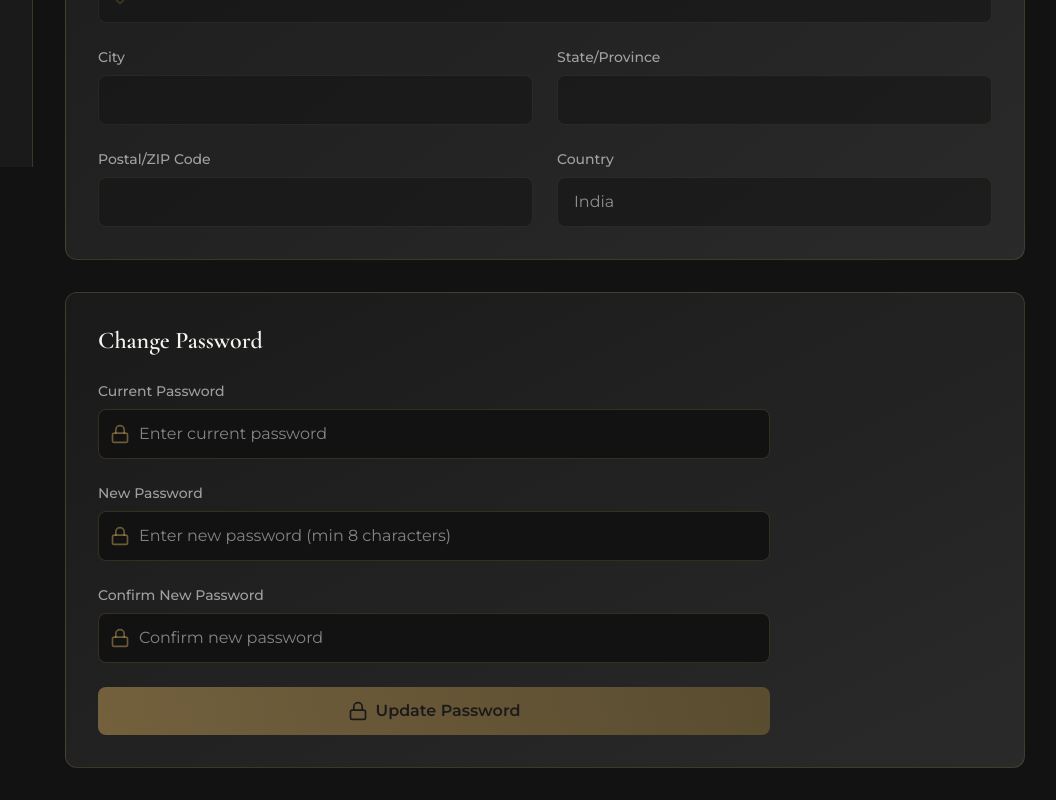
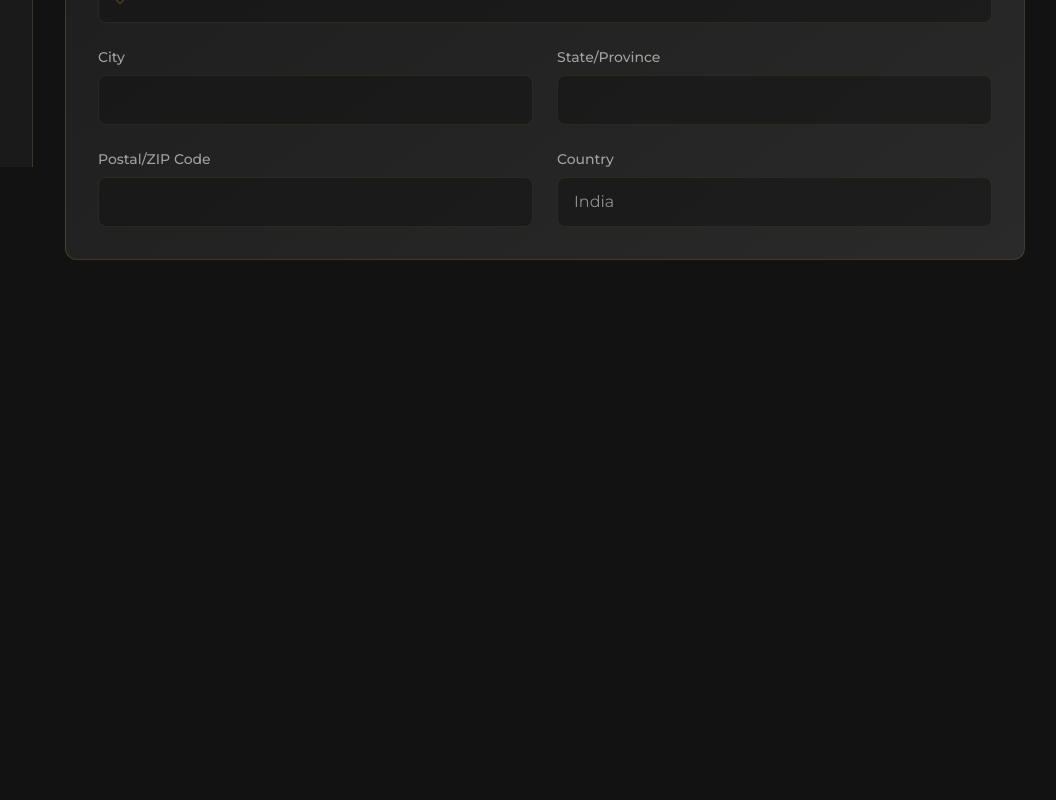
Before and after one commit to dhir4j/gold-obsidian-logistics, a Next.js app: page /dashboard/profile in a window 1280 px wide. Shown: the part 633-1433 px from the top of the page, without its empty margins (223-1279 px from the left). After the commit the page ends 925 px from the top, so only its background shows below. Built offline with nearby package versions, Linux system fonts and the light colour scheme.

Commit message:
fix domestic pricing issue

```diff
--- a/app/booking/page.tsx
+++ b/app/booking/page.tsx
@@ -517,8 +517,9 @@ export default function BookingPage() {
                     className="w-full px-4 py-3 bg-[#121212] border border-[#C5A059]/20 rounded-lg text-[#F5F5F0] focus:outline-none focus:border-[#C5A059] transition-colors"
                   >
                     <option value="">Select service</option>
-                    <option value="Surface">Surface</option>
-                    <option value="Express">Express</option>
+                    <option value="Express">Express (up to 5 kg)</option>
+                    <option value="Surface">Surface Cargo</option>
+                    <option value="Air">Air Cargo</option>
                   </select>
                 </div>
               )}
--- a/app/dashboard/booking/page.tsx
+++ b/app/dashboard/booking/page.tsx
@@ -379,8 +379,9 @@ export default function DashboardBookingPage() {
                 <label className={labelClass}>Service Type *</label>
                 <select required value={serviceType} onChange={(e) => { setServiceType(e.target.value); setPriceDetails(null); }} className={inputClass}>
                   <option value="">Select service</option>
-                  <option value="Surface">Surface</option>
-                  <option value="Express">Express</option>
+                  <option value="Express">Express (up to 5 kg)</option>
+                  <option value="Surface">Surface Cargo</option>
+                  <option value="Air">Air Cargo</option>
                 </select>
               </div>
             )}
--- a/app/dashboard/profile/page.tsx
+++ b/app/dashboard/profile/page.tsx
@@ -1,7 +1,7 @@
 "use client";
 
 import { useEffect, useState } from "react";
-import { User, Mail, Phone, MapPin, Lock, Save, Edit2 } from "lucide-react";
+import { User, Mail, Phone, MapPin, Save, Edit2 } from "lucide-react";
 import { useRouter } from "next/navigation";
 import { useSession } from "@/hooks/use-session";
 
@@ -34,12 +34,6 @@ export default function ProfilePage() {
     addressCountry: "India",
   });
 
-  const [passwordData, setPasswordData] = useState({
-    currentPassword: "",
-    newPassword: "",
-    confirmPassword: "",
-  });
-
   useEffect(() => {
     if (session) {
       setProfile((prev) => ({
@@ -54,10 +48,6 @@ export default function ProfilePage() {
 
   const handleInputChange = (field: keyof UserProfile, value: string) => {
     setProfile((prev) => ({ ...prev, [field]: value }));
-  };
-
-  const handlePasswordChange = (field: keyof typeof passwordData, value: string) => {
-    setPasswordData((prev) => ({ ...prev, [field]: value }));
   };
 
   const handleSaveProfile = async () => {
@@ -78,43 +68,6 @@ export default function ProfilePage() {
     } catch (error) {
       console.error("Failed to update profile:", error);
       alert("Failed to update profile. Please try again.");
-    } finally {
-      setIsSaving(false);
-    }
-  };
-
-  const handleChangePassword = async () => {
-    if (passwordData.newPassword !== passwordData.confirmPassword) {
-      alert("New passwords do not match!");
-      return;
-    }
-
-    if (passwordData.newPassword.length < 8) {
-      alert("Password must be at least 8 characters long!");
-      return;
-    }
-
-    setIsSaving(true);
-    try {
-      // In production, send to API
-      // await fetch(`${API_URL}/api/user/change-password`, {
-      //   method: "POST",
-      //   headers: { "Content-Type": "application/json" },
-      //   body: JSON.stringify({
-      //     email: userEmail,
-      //     currentPassword: passwordData.currentPassword,
-      //     newPassword: passwordData.newPassword,
-      //   }),
-      // });
-
-      // Simulate API call
-      await new Promise((resolve) => setTimeout(resolve, 1000));
-
-      setPasswordData({ currentPassword: "", newPassword: "", confirmPassword: "" });
-      alert("Password changed successfully!");
-    } catch (error) {
-      console.error("Failed to change password:", error);
-      alert("Failed to change password. Please try again.");
     } finally {
       setIsSaving(false);
     }
@@ -318,74 +271,6 @@ export default function ProfilePage() {
         </div>
       </div>
 
-      {/* Change Password */}
-      <div className="rounded-xl bg-gradient-to-br from-[#1a1a1a] to-[#2A2A2A] border border-[#C5A059]/20 p-8">
-        <h2 className="font-serif text-2xl font-semibold text-[#F5F5F0] mb-6">
-          Change Password
-        </h2>
-
-        <div className="grid gap-6 md:grid-cols-1 max-w-2xl">
-          {/* Current Password */}
-          <div>
-            <label className="block text-sm font-medium text-[#F5F5F0]/60 mb-2">
-              Current Password
-            </label>
-            <div className="relative">
-              <Lock className="absolute left-3 top-1/2 -translate-y-1/2 h-5 w-5 text-[#C5A059]/50" />
-              <input
-                type="password"
-                value={passwordData.currentPassword}
-                onChange={(e) => handlePasswordChange("currentPassword", e.target.value)}
-                className="w-full pl-10 pr-4 py-3 bg-[#121212] border border-[#C5A059]/20 rounded-lg text-[#F5F5F0] focus:outline-none focus:border-[#C5A059] transition-colors"
-                placeholder="Enter current password"
-              />
-            </div>
-          </div>
-
-          {/* New Password */}
-          <div>
-            <label className="block text-sm font-medium text-[#F5F5F0]/60 mb-2">
-              New Password
-            </label>
-            <div className="relative">
-              <Lock className="absolute left-3 top-1/2 -translate-y-1/2 h-5 w-5 text-[#C5A059]/50" />
-              <input
-                type="password"
-                value={passwordData.newPassword}
-                onChange={(e) => handlePasswordChange("newPassword", e.target.value)}
-                className="w-full pl-10 pr-4 py-3 bg-[#121212] border border-[#C5A059]/20 rounded-lg text-[#F5F5F0] focus:outline-none focus:border-[#C5A059] transition-colors"
-                placeholder="Enter new password (min 8 characters)"
-              />
-            </div>
-          </div>
-
-          {/* Confirm Password */}
-          <div>
-            <label className="block text-sm font-medium text-[#F5F5F0]/60 mb-2">
-              Confirm New Password
-            </label>
-            <div className="relative">
-              <Lock className="absolute left-3 top-1/2 -translate-y-1/2 h-5 w-5 text-[#C5A059]/50" />
-              <input
-                type="password"
-                value={passwordData.confirmPassword}
-                onChange={(e) => handlePasswordChange("confirmPassword", e.target.value)}
-                className="w-full pl-10 pr-4 py-3 bg-[#121212] border border-[#C5A059]/20 rounded-lg text-[#F5F5F0] focus:outline-none focus:border-[#C5A059] transition-colors"
-                placeholder="Confirm new password"
-              />
-            </div>
-          </div>
-
-          <button
-            onClick={handleChangePassword}
-            disabled={isSaving || !passwordData.currentPassword || !passwordData.newPassword || !passwordData.confirmPassword}
-            className="inline-flex items-center justify-center px-6 py-3 bg-gradient-to-r from-[#C5A059] to-[#8B7239] text-[#121212] font-semibold rounded-lg hover:shadow-lg hover:shadow-[#C5A059]/20 transition-all duration-300 disabled:opacity-50 disabled:cursor-not-allowed"
-          >
-            <Lock className="mr-2 h-5 w-5" />
-            {isSaving ? "Updating..." : "Update Password"}
-          </button>
-        </div>
-      </div>
     </div>
   );
 }
```
